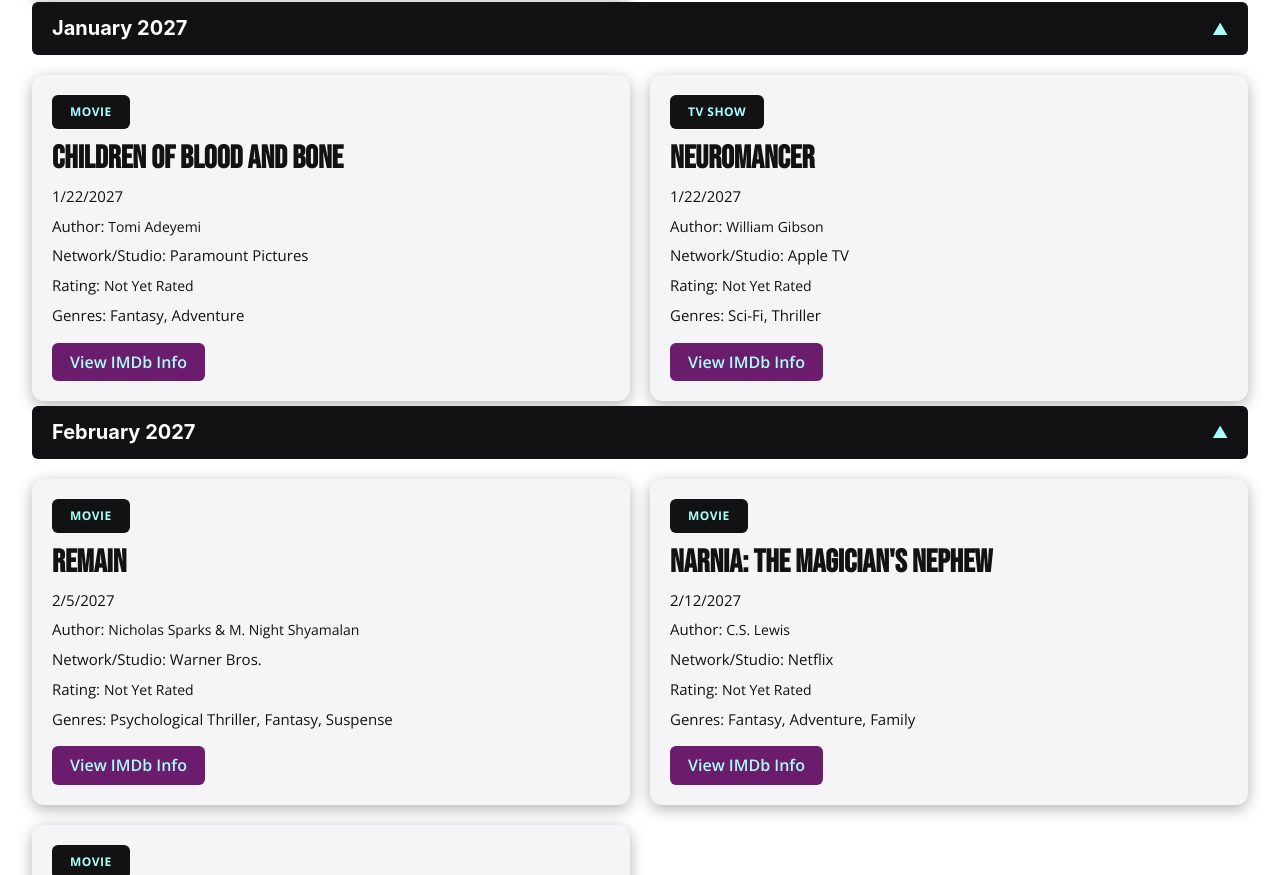
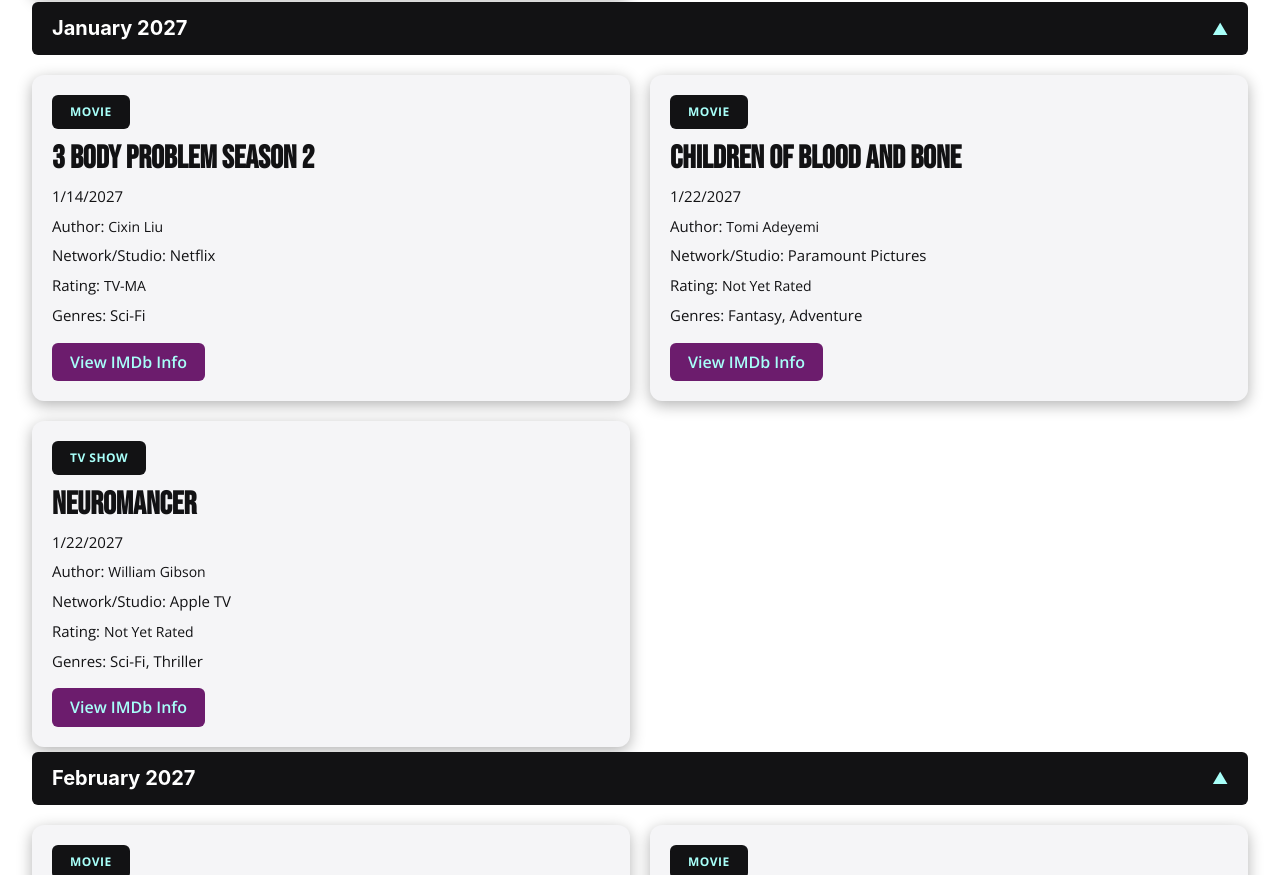
Before and after one commit to apwillow7/page-to-screen, a plain HTML site: page official.dates.html in a window 1280 px wide. Shown: the part 5450-6325 px from the top of the page. Drawn offline with Linux system fonts and the light colour scheme.

```diff
--- a/official.dates.html
+++ b/official.dates.html
@@ -2298,6 +2298,22 @@
         <span class="accordion_arrow">▼</span>
     </summary>
     <div class="adaptations_grid">
+
+        <article class="adaptation_card">
+            <div class="card_media"><span class="badge movie">Movie</span></div>
+            <div class="card_content">
+                <h2 class="content_title">3 Body Problem Season 2</h2>
+                <p class="release_date">1/14/2027</p>
+                <p class="author">Author: <span class="card_author">Cixin Liu</span></p>
+                <p class="network_studio">Network/Studio: <span class="card_network">Netflix</span></p>
+                <p class="rating">Rating: <span class="card_rating">TV-MA</span></p>
+                <p class="genre">Genres: <span class="card_genre">Sci-Fi</span></p>
+                <div class="card_actions">
+                    <a href="https://www.imdb.com/title/tt13016388/?ref_=nv_sr_srsg_0_tt_8_nm_0_in_0_q_3%20Body%20Problem" style="color: #A8FFF9;" target="_blank" rel="noopener noreferrer" class="imdb-link-btn">View IMDb Info</a>
+                </div>
+            </div>
+        </article>
+
         <article class="adaptation_card">
             <div class="card_media"><span class="badge movie">Movie</span></div>
             <div class="card_content">
```
